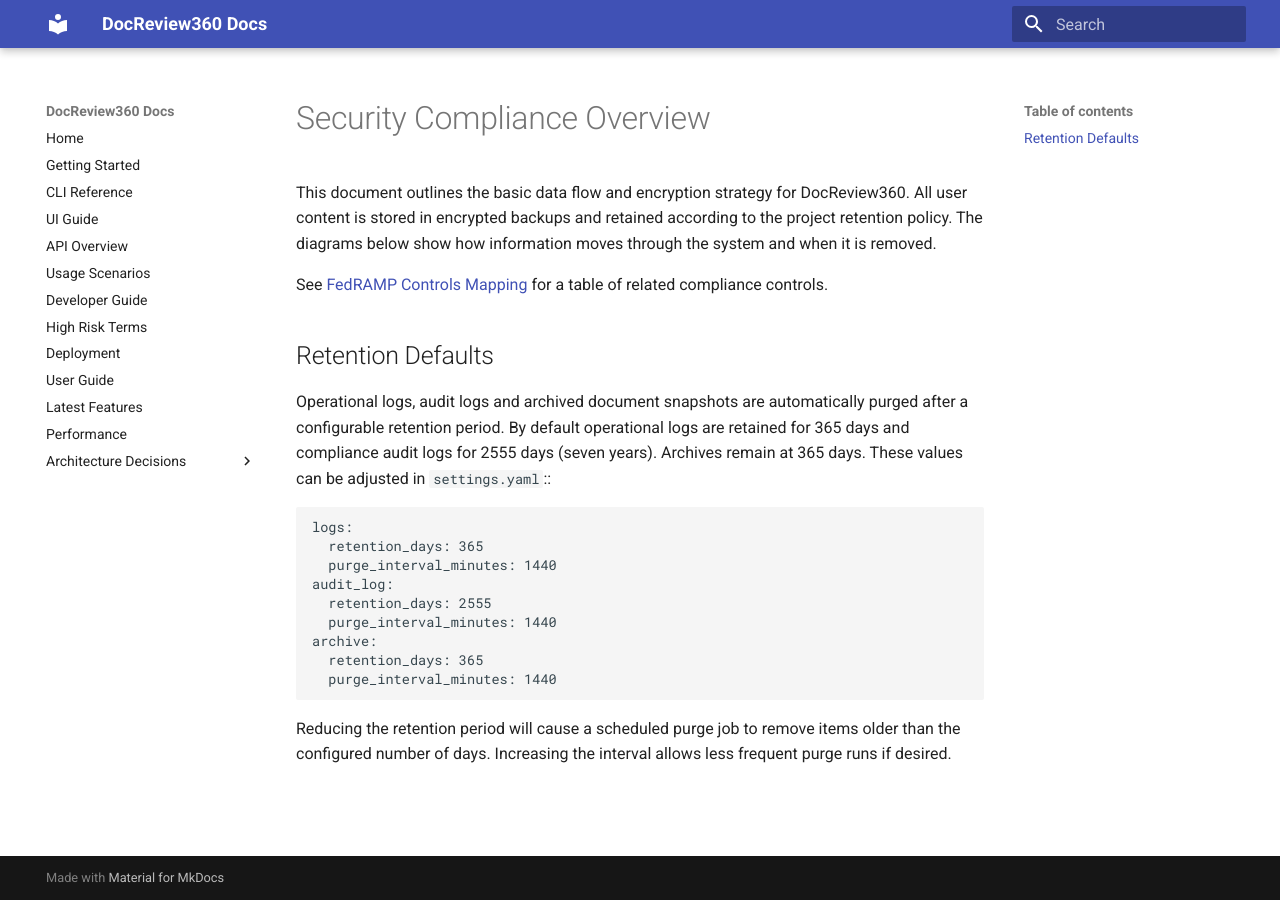
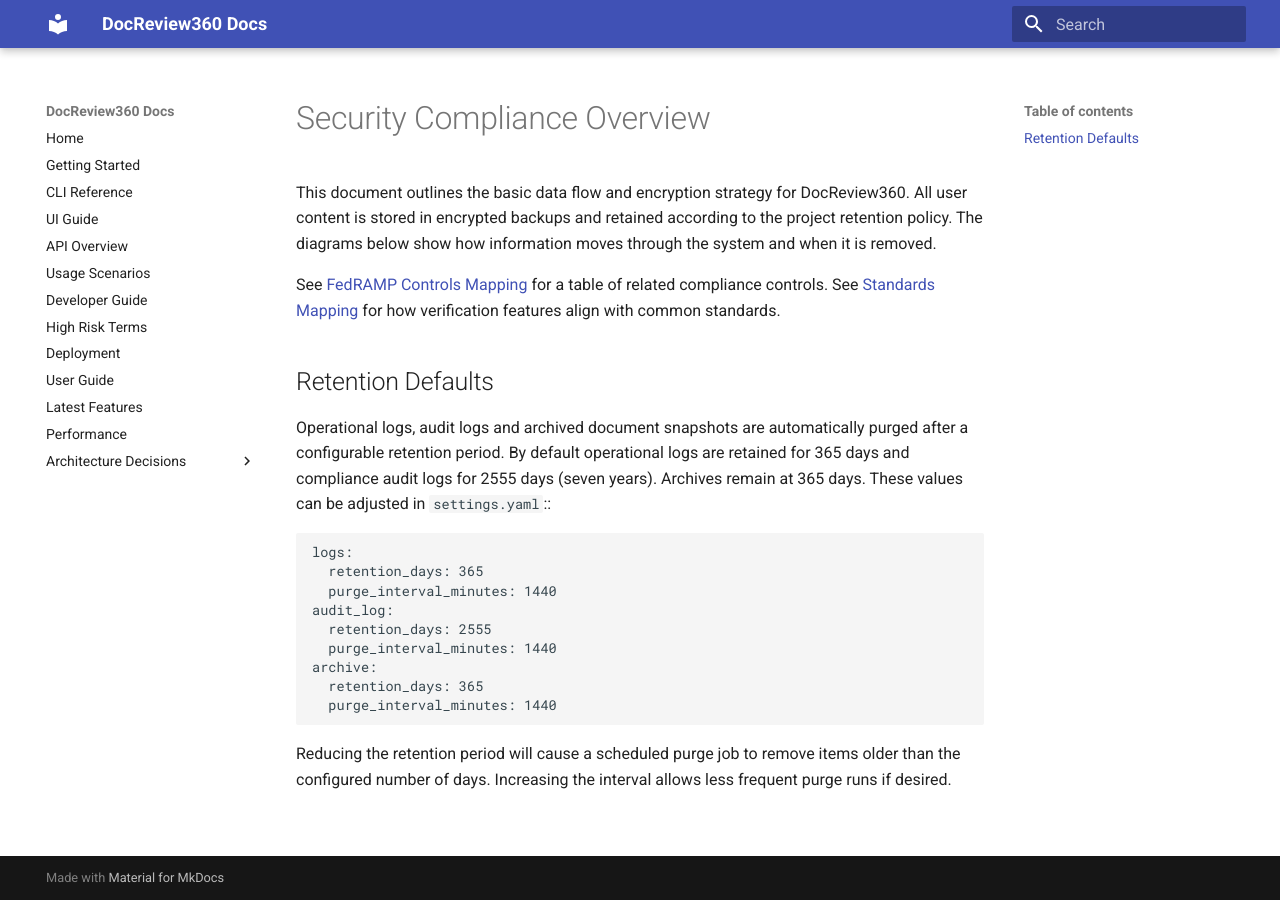
Before and after one commit to eputnam77/DocReview360, an MkDocs documentation site: the page built from docs/compliance/index.md, in a window 1280 px wide. Built offline with MkDocs 1.6.1 and Material for MkDocs 9.7.7, drawn with Linux system fonts in a browser that asks for light colours.

Commit message:
docs: add standards mapping

```diff
--- a/docs/compliance/index.md
+++ b/docs/compliance/index.md
@@ -6,6 +6,7 @@
 the system and when it is removed.
 
 See [FedRAMP Controls Mapping](fedramp_controls.md) for a table of related compliance controls.
+See [Standards Mapping](standards_mapping.md) for how verification features align with common standards.
 
 ## Retention Defaults
 
```
Also changed, not shown: docs/compliance/standards_mapping.md (added, +10 -0 lines).
